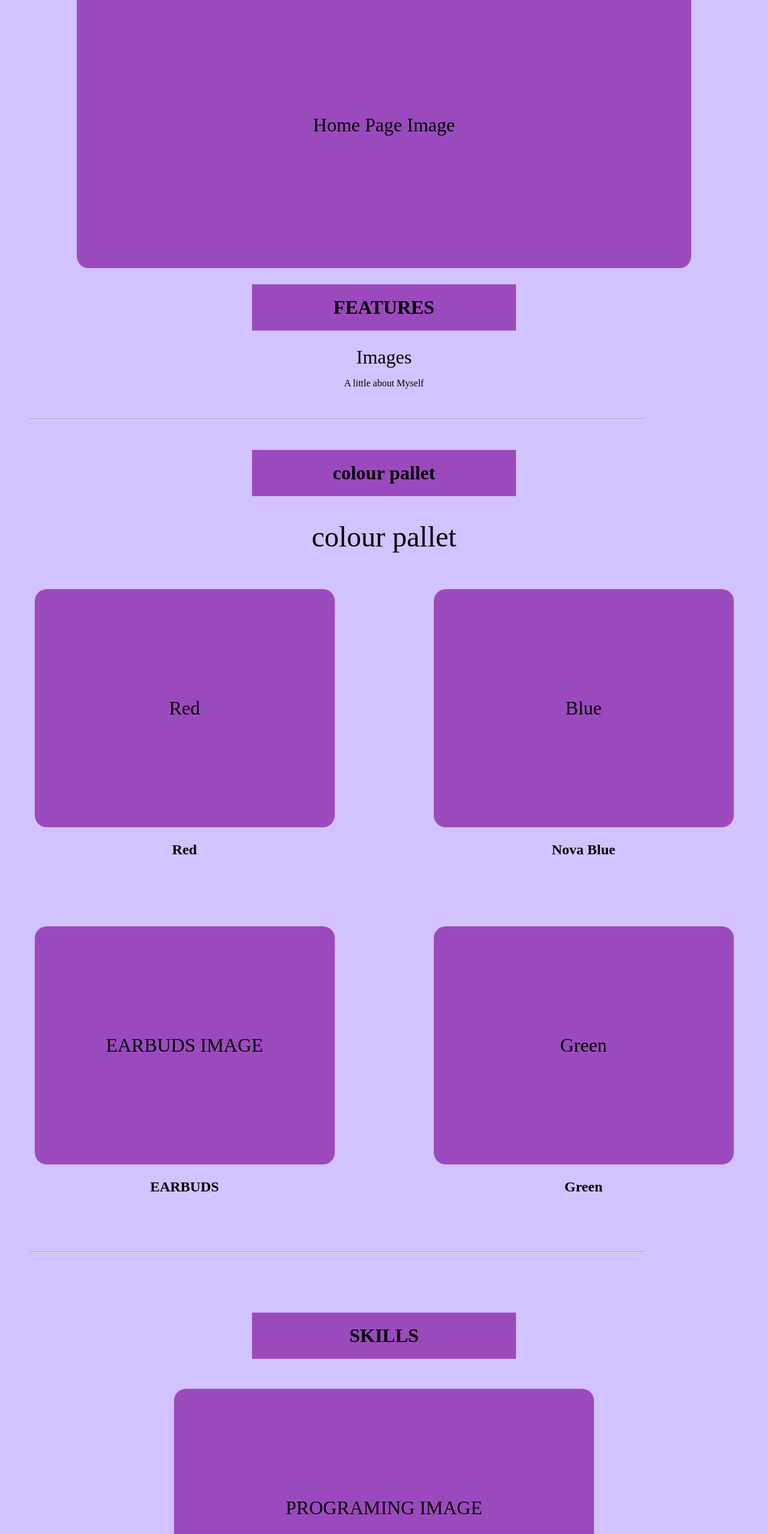
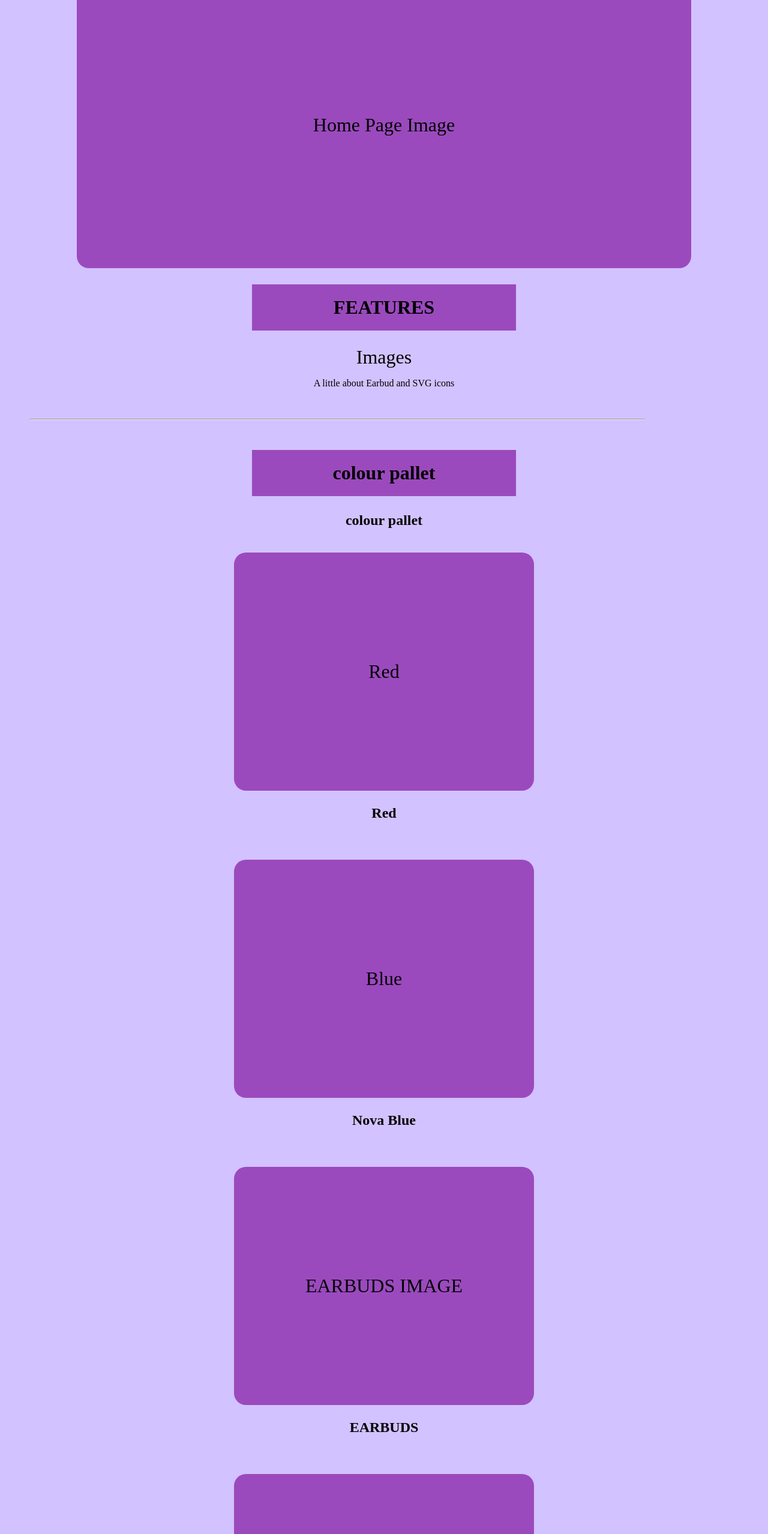
Before and after one commit to salwan333/Salwan_shauraya_Earbuds_Responsive_Page, a plain HTML site: page index.html in a window 1280 px wide. Shown: the part 240-2797 px from the top of the page at 60% size. Drawn offline with Linux system fonts and the light colour scheme.

Commit message:
few changes in HtML and Read me

```diff
--- a/index.html
+++ b/index.html
@@ -30,17 +30,17 @@
         <div class="about img">Images</div>
 
         <p>
-            A little about Myself
+            A little about Earbud and SVG icons
         </p>
     </section>
     <hr>
 
-    <section id="portfolio">
+    <section id="pallet">
         <h1>colour pallet</h1>
         <h2> colour pallet </h2>
 
 
-        <div id="portfolioWorks">
+        <div id="Works">
             <div class="myWorks">
                 <div>Red</div>
                 <h3>Red</h3>
@@ -62,21 +62,21 @@
     </section>
     <hr>
 
-    <section id="skills">
-        <h1>SKILLS</h1>
+    <section id="AR and X-Ray">
+        <h1>AR and X-Ray</h1>
 
         <div id="mySkills">
             <div class="skill">
-                <div>PROGRAMING IMAGE</div>
-                <h3>PROGRAMING</h3>
+                <div>AR IMAGE</div>
+                <h3>AR IMAGE</h3>
             </div>
             <div class="skill">
-                <div>DESIGN IMAGE</div>
-                <h3>DESIGN</h3>
+                <div>AR Image2</div>
+                <h3>AR IMAGE</h3>
             </div>
             <div class="skill">
                 <div>DIGITAL MARKETING IMAGE</div>
-                <h3>DIGITAL MARKETING</h3>
+                <h3>DIGITAL MARKETING X-Ray</h3>
             </div>
         </div>
 
@@ -94,7 +94,7 @@
     </section>
 
     <footer>
-        <h3>Shauraya Salwan </h3>
+        <h3>Ear BUDS </h3>
         <div class="socialMedia">
             Social Media Handles
         </div>
```
Also changed, not shown: 1 other file.
